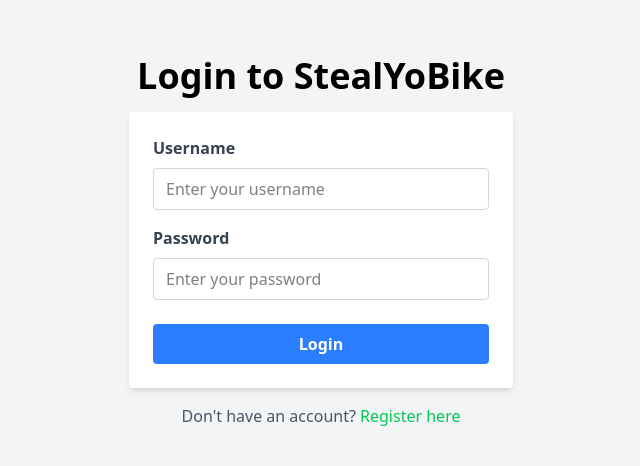
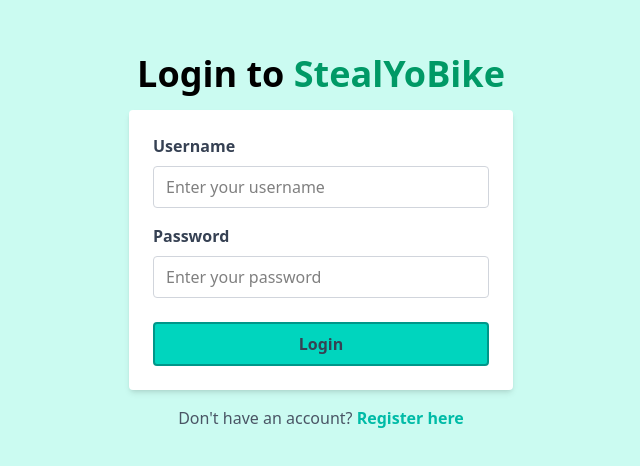
Before and after one commit to HaichuanLi/StealYoBike, a SvelteKit app in the folder StealYoBike/: page /login in a window 1280 px wide. Shown: the part 158-624 px from the top of the page, without its empty margins (319-959 px from the left). Built offline with nearby package versions, Linux system fonts and the light colour scheme.

Commit message:
feat: implement BadgeLink, ButtonLink, and BurgerMenu components; update login and register pages

```diff
--- /dev/null
+++ b/StealYoBike/src/lib/components/BadgeLink/BadgeLink.svelte
@@ -0,0 +1,36 @@
+<script lang="ts">
+	let {
+		href = '/',
+		text = '',
+		variant = 'emerald',
+		showUnderline = false,
+		className = ''
+	} = $props();
+
+	type Variant = 'teal' | 'green';
+
+	const variants: Record<Variant, { border: string; bg: string; text: string; shadow: string }> = {
+		teal: {
+			bg: 'bg-teal-200',
+			text: 'text-teal-500'
+		},
+		green: {
+			bg: 'bg-green-200',
+			text: 'text-teal-500'
+		},
+		emerald: {
+			bg: 'bg-emerald-200',
+			text: 'text-emerald-600'
+		}
+	};
+
+	let colors = $derived(variants[variant as Variant] || variants.emerald);
+	let underlineClass = showUnderline ? 'hover:underline' : '';
+</script>
+
+<a
+	{href}
+	class="relative inline-block before:absolute before:-inset-1 before:block before:rounded-lg before:{colors.bg} {className}"
+>
+	<span class="relative {colors.text} {underlineClass} dark:text-gray-950">{text}</span>
+</a>
--- /dev/null
+++ b/StealYoBike/src/lib/components/BurgerMenu/BurgerMenu.svelte
@@ -0,0 +1,20 @@
+<script lang="ts">
+	import Sidebar from '$lib/components/Sidebar/Sidebar.svelte';
+	let showSidebar = $state(false);
+</script>
+
+<button class="absolute top-5 left-5" onclick={() => (showSidebar = true)} aria-label="Toggle Menu">
+	<svg
+		xmlns="http://www.w3.org/2000/svg"
+		class="h-16 w-16 stroke-[1.5] transition-all duration-300 hover:stroke-2 active:stroke-1"
+		viewBox="0 0 24 24"
+		fill="none"
+	>
+		<path d="M20 7L4 7" stroke="#1C274C" stroke-linecap="round" />
+		<path d="M20 12L4 12" stroke="#1C274C" stroke-linecap="round" />
+		<path d="M20 17L4 17" stroke="#1C274C" stroke-linecap="round" />
+	</svg>
+</button>
+{#if showSidebar}
+	<Sidebar bind:showSidebar />
+{/if}
--- /dev/null
+++ b/StealYoBike/src/lib/components/ButtonLink/ButtonLink.svelte
@@ -0,0 +1,30 @@
+<script lang="ts">
+	type Variant = 'teal' | 'green';
+
+	let { href, variant = 'teal', text } = $props();
+
+	const variants: Record<Variant, { border: string; bg: string; text: string; shadow: string }> = {
+		teal: {
+			border: 'border-teal-600',
+			bg: 'bg-teal-400',
+			text: 'text-gray-700',
+			shadow: 'shadow-teal-500'
+		},
+		green: {
+			border: 'border-green-600',
+			bg: 'bg-green-400',
+			text: 'text-gray-600',
+			shadow: 'shadow-green-500'
+		}
+	};
+
+	let colors = variants[variant as Variant] || variants.teal;
+</script>
+
+<a {href} class="relative">
+	<div
+		class="rounded border-2 {colors.border} {colors.bg} px-4 py-2 font-bold {colors.text} {colors.shadow} transition-all duration-200 hover:-translate-x-[5px] hover:-translate-y-[5px] hover:shadow-[5px_5px_0px_0px] active:translate-x-0 active:translate-y-0 active:shadow-[0px_0px_0px_0px]"
+	>
+		{text}
+	</div>
+</a>
--- a/StealYoBike/src/lib/components/sidebar/sidebar.svelte
+++ b/StealYoBike/src/lib/components/sidebar/sidebar.svelte
@@ -4,7 +4,7 @@
 
 <button
 	type="button"
-	class="fixed top-0 left-0 z-40 h-full w-full bg-gray-100/50"
+	class="fixed top-0 left-0 z-40 h-full w-full bg-emerald-50/50"
 	aria-label="Close Sidebar Overlay"
 	onclick={() => (showSidebar = false)}
 ></button>
--- a/StealYoBike/src/routes/+page.svelte
+++ b/StealYoBike/src/routes/+page.svelte
@@ -1,23 +1,9 @@
 <script lang="ts">
-	import Sidebar from '$lib/components/sidebar/sidebar.svelte';
-	let showSidebar = $state(false);
+	import BurgerMenu from '$lib/components/BurgerMenu/BurgerMenu.svelte';
+	import ButtonLink from '$lib/components/ButtonLink/ButtonLink.svelte';
 </script>
 
-<button class="absolute top-5 left-5" onclick={() => (showSidebar = true)} aria-label="Toggle Menu">
-	<svg
-		xmlns="http://www.w3.org/2000/svg"
-		class="h-16 w-16 stroke-[1.5] transition-all duration-300 hover:stroke-2 active:stroke-1"
-		viewBox="0 0 24 24"
-		fill="none"
-	>
-		<path d="M20 7L4 7" stroke="#1C274C" stroke-linecap="round" />
-		<path d="M20 12L4 12" stroke="#1C274C" stroke-linecap="round" />
-		<path d="M20 17L4 17" stroke="#1C274C" stroke-linecap="round" />
-	</svg>
-</button>
-{#if showSidebar}
-	<Sidebar bind:showSidebar />
-{/if}
+<BurgerMenu />
 
 <div class="flex size-full flex-col items-center justify-center">
 	<div class="relative mb-4">
@@ -29,19 +15,7 @@
 	</div>
 	<p class="text-lg text-gray-700">Your one-stop solution for bike sharing.</p>
 	<div class="mt-6 flex flex-row items-center gap-6">
-		<a href="/login" class="relative"
-			><div
-				class="rounded border-2 border-teal-600 bg-teal-400 px-4 py-2 font-bold text-gray-700 shadow-teal-500 transition-all duration-200 hover:-translate-x-[5px] hover:-translate-y-[5px] hover:shadow-[5px_5px_0px_0px] active:translate-x-0 active:translate-y-0 active:shadow-[0px_0px_0px_0px]"
-			>
-				Login
-			</div>
-		</a>
-		<a href="/register" class="relative"
-			><div
-				class="rounded border-2 border-green-600 bg-green-400 px-4 py-2 font-bold text-gray-600 shadow-green-500 transition-all duration-200 hover:-translate-x-[5px] hover:-translate-y-[5px] hover:shadow-[5px_5px_0px_0px] active:translate-x-0 active:translate-y-0 active:shadow-[0px_0px_0px_0px]"
-			>
-				Register
-			</div>
-		</a>
+		<ButtonLink href="/login" variant="teal" text="Login" />
+		<ButtonLink href="/register" variant="green" text="Register" />
 	</div>
 </div>
--- a/StealYoBike/src/routes/login/+page.svelte
+++ b/StealYoBike/src/routes/login/+page.svelte
@@ -1,10 +1,16 @@
-<div class="flex min-h-screen flex-col items-center justify-center bg-gray-100">
-	<h1 class="mb-4 text-4xl font-bold">Login to StealYoBike</h1>
+<script lang="ts">
+	import BadgeLink from '$lib/components/BadgeLink/BadgeLink.svelte';
+</script>
+
+<div class="flex size-full flex-col items-center justify-center bg-teal-100">
+	<h1 class="mb-4 text-4xl font-bold">
+		Login to <BadgeLink href="/" text="StealYoBike" variant="emerald" showUnderline={true} />
+	</h1>
 	<form class="w-full max-w-sm rounded bg-white p-6 shadow-md">
 		<div class="mb-4">
 			<label class="mb-2 block font-bold text-gray-700" for="username">Username</label>
 			<input
-				class="w-full rounded border border-gray-300 px-3 py-2 focus:border-blue-500 focus:outline-none"
+				class="w-full rounded border border-gray-300 px-3 py-2 focus:border-teal-300 focus:outline-none"
 				id="username"
 				type="text"
 				placeholder="Enter your username"
@@ -13,19 +19,25 @@
 		<div class="mb-6">
 			<label class="mb-2 block font-bold text-gray-700" for="password">Password</label>
 			<input
-				class="w-full rounded border border-gray-300 px-3 py-2 focus:border-blue-500 focus:outline-none"
+				class="w-full rounded border border-gray-300 px-3 py-2 focus:border-teal-300 focus:outline-none"
 				id="password"
 				type="password"
 				placeholder="Enter your password"
 			/>
 		</div>
 		<button
-			class="w-full rounded bg-blue-500 px-4 py-2 font-bold text-white hover:bg-blue-600"
+			class="w-full rounded border-2 border-teal-600 bg-teal-400 px-4 py-2 font-bold text-gray-700 shadow-teal-500 transition-all duration-200 hover:-translate-x-[5px] hover:-translate-y-[5px] hover:shadow-[5px_5px_0px_0px] active:translate-x-0 active:translate-y-0 active:shadow-[0px_0px_0px_0px]"
 			type="submit">Login</button
 		>
 	</form>
 	<p class="mt-4 text-gray-600">
 		Don't have an account?
-		<a href="/register" class="text-green-500 hover:underline">Register here</a>
+		<BadgeLink
+			href="/register"
+			text="Register here"
+			variant="green"
+			showUnderline={true}
+			className="font-bold"
+		/>
 	</p>
 </div>
--- a/StealYoBike/src/routes/register/+page.svelte
+++ b/StealYoBike/src/routes/register/+page.svelte
@@ -1,10 +1,16 @@
-<div class="flex min-h-screen flex-col items-center justify-center bg-gray-100">
-	<h1 class="mb-4 text-4xl font-bold">Register for StealYoBike</h1>
+<script lang="ts">
+	import BadgeLink from '$lib/components/BadgeLink/BadgeLink.svelte';
+</script>
+
+<div class="flex size-full flex-col items-center justify-center bg-green-100">
+	<h1 class="mb-4 text-4xl font-bold">
+		Register for <BadgeLink href="/" text="StealYoBike" variant="emerald" showUnderline={true} />
+	</h1>
 	<form class="w-full max-w-sm rounded bg-white p-6 shadow-md">
 		<div class="mb-4">
 			<label class="mb-2 block font-bold text-gray-700" for="username">Username</label>
 			<input
-				class="w-full rounded border border-gray-300 px-3 py-2 focus:border-blue-500 focus:outline-none"
+				class="w-full rounded border border-gray-300 px-3 py-2 focus:border-green-300 focus:outline-none"
 				id="username"
 				type="text"
 				placeholder="Enter your username"
@@ -13,7 +19,7 @@
 		<div class="mb-4">
 			<label class="mb-2 block font-bold text-gray-700" for="email">Email</label>
 			<input
-				class="w-full rounded border border-gray-300 px-3 py-2 focus:border-blue-500 focus:outline-none"
+				class="w-full rounded border border-gray-300 px-3 py-2 focus:border-green-300 focus:outline-none"
 				id="email"
 				type="email"
 				placeholder="Enter your email"
@@ -22,19 +28,25 @@
 		<div class="mb-6">
 			<label class="mb-2 block font-bold text-gray-700" for="password">Password</label>
 			<input
-				class="w-full rounded border border-gray-300 px-3 py-2 focus:border-blue-500 focus:outline-none"
+				class="w-full rounded border border-gray-300 px-3 py-2 focus:border-green-300 focus:outline-none"
 				id="password"
 				type="password"
 				placeholder="Enter your password"
 			/>
 		</div>
 		<button
-			class="w-full rounded bg-green-500 px-4 py-2 font-bold text-white hover:bg-green-600"
+			class="w-full rounded border-2 border-green-600 bg-green-400 px-4 py-2 font-bold text-gray-700 shadow-green-500 transition-all duration-200 hover:-translate-x-[5px] hover:-translate-y-[5px] hover:shadow-[5px_5px_0px_0px] active:translate-x-0 active:translate-y-0 active:shadow-[0px_0px_0px_0px]"
 			type="submit">Register</button
 		>
 	</form>
 	<p class="mt-4 text-gray-600">
 		Already have an account?
-		<a href="/login" class="text-blue-500 hover:underline">Login here</a>
+		<BadgeLink
+			href="/login"
+			text="Login here"
+			variant="teal"
+			showUnderline={true}
+			className="font-bold"
+		/>
 	</p>
 </div>
```
